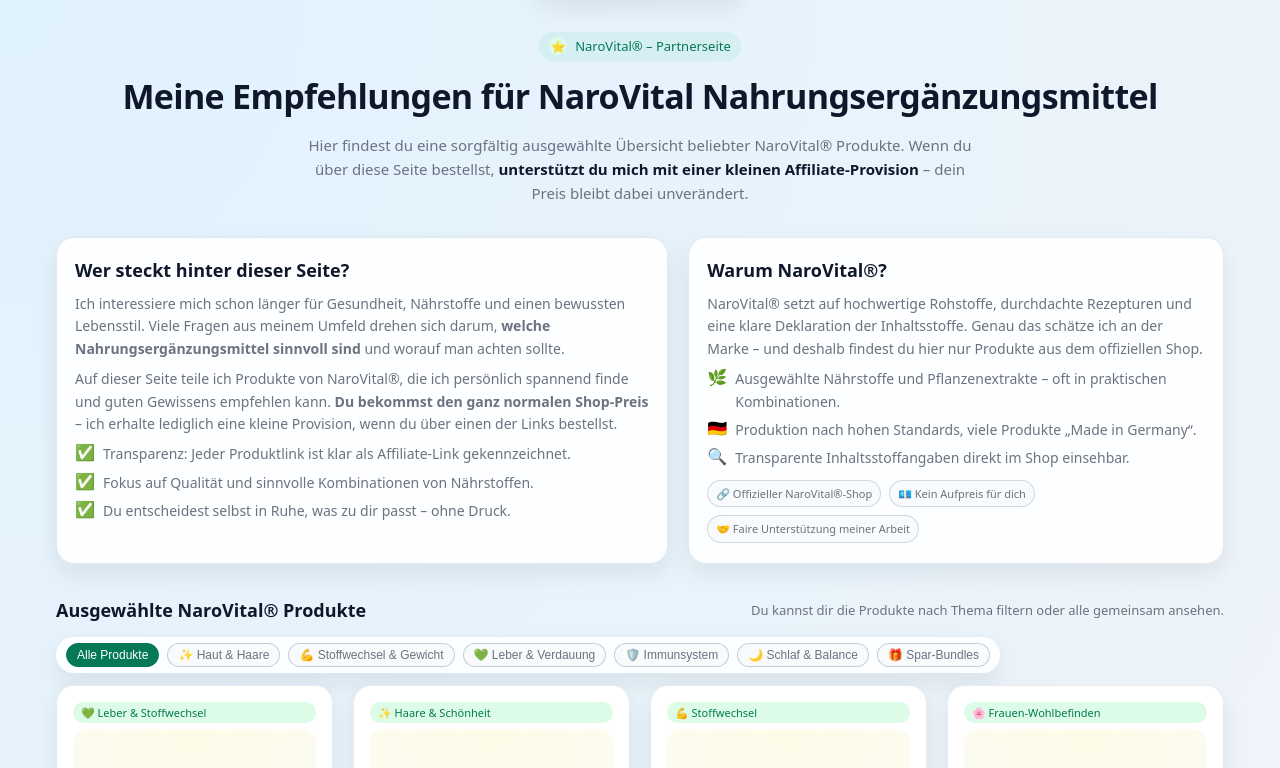
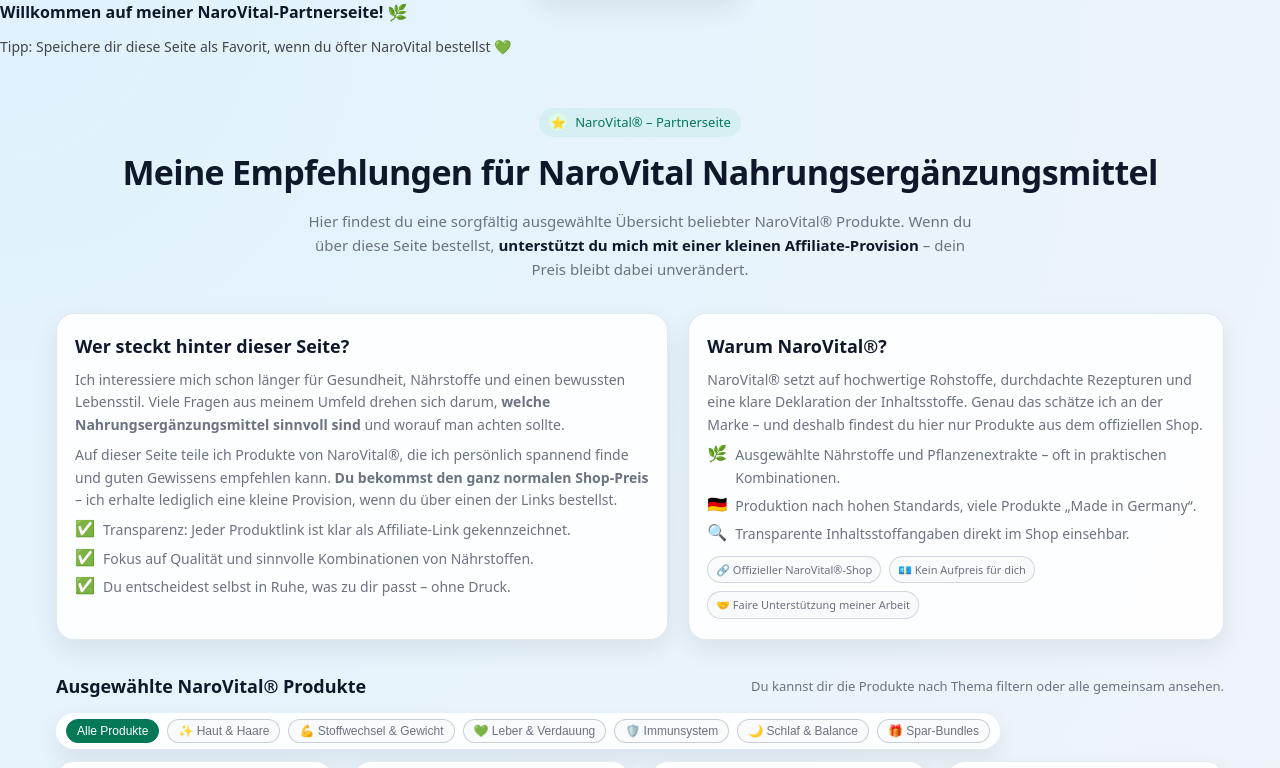
Before and after one commit to pehainoph-blip/narovital-affiliate, a plain HTML site: page index.html in a window 1280 px wide. Shown: the top 768 px of the page. Drawn offline with Linux system fonts and the light colour scheme.

Commit message:
Update index.html

```diff
--- a/index.html
+++ b/index.html
@@ -5,6 +5,13 @@
   <title>NaroVital Affiliate – Empfehlungen & Erfahrungen mit Nahrungsergänzungsmitteln</title>
   <meta name="viewport" content="width=device-width, initial-scale=1" />
   <meta name="description" content="Ausgewählte Nahrungsergänzungsmittel von NaroVital® – persönlich empfohlene Produkte. Unterstütze mich mit deinem Einkauf, ohne Mehrkosten für dich." />
+    <p style="font-size:16px; font-weight:600; margin-bottom:10px;">
+      Willkommen auf meiner NaroVital-Partnerseite! 🌿
+    </p>
+
+    <p style="font-size:14px; color:#444; margin-bottom:18px;">
+      Tipp: Speichere dir diese Seite als Favorit, wenn du öfter NaroVital bestellst 💚
+    </p>
 
   <style>
     :root {
```
